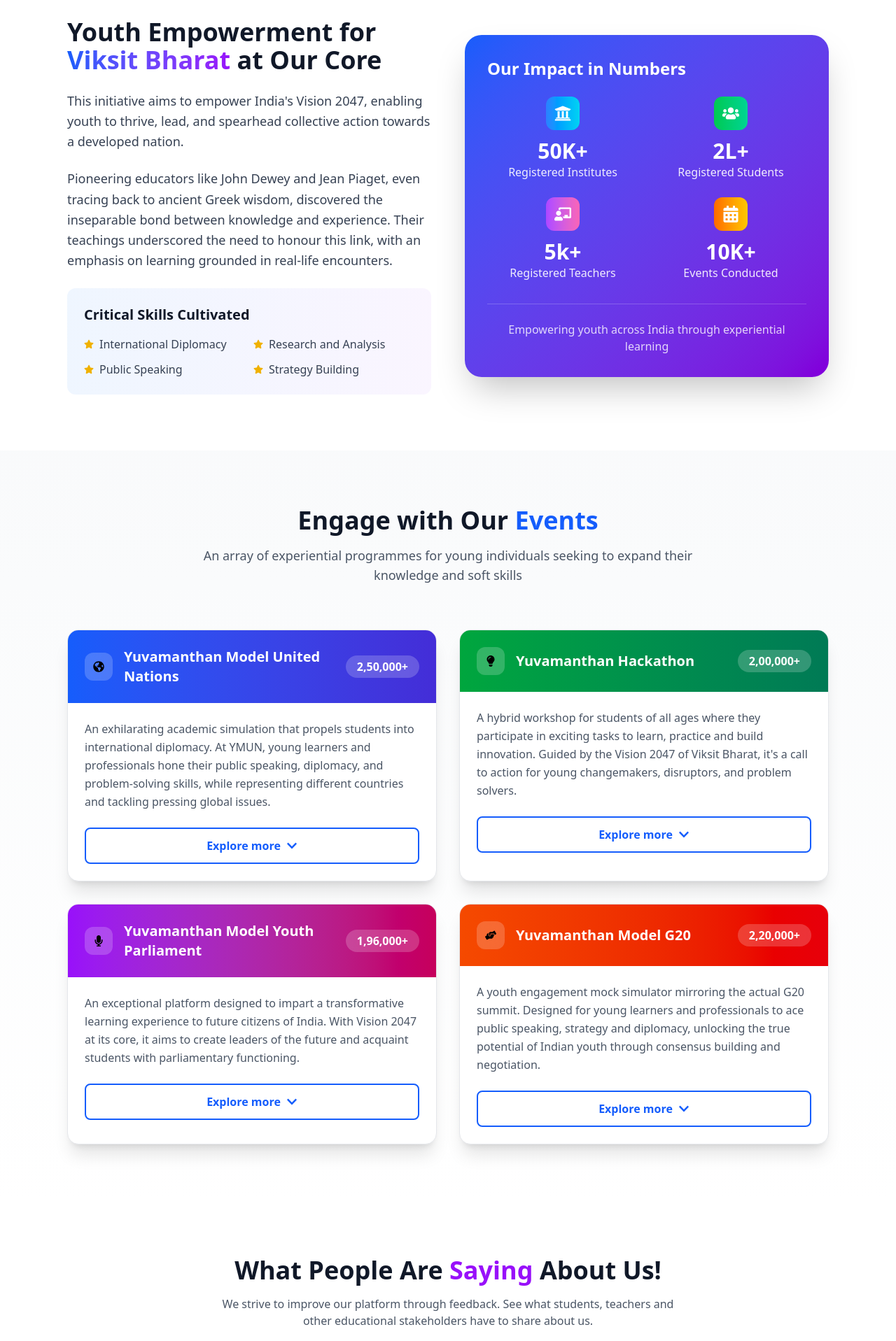
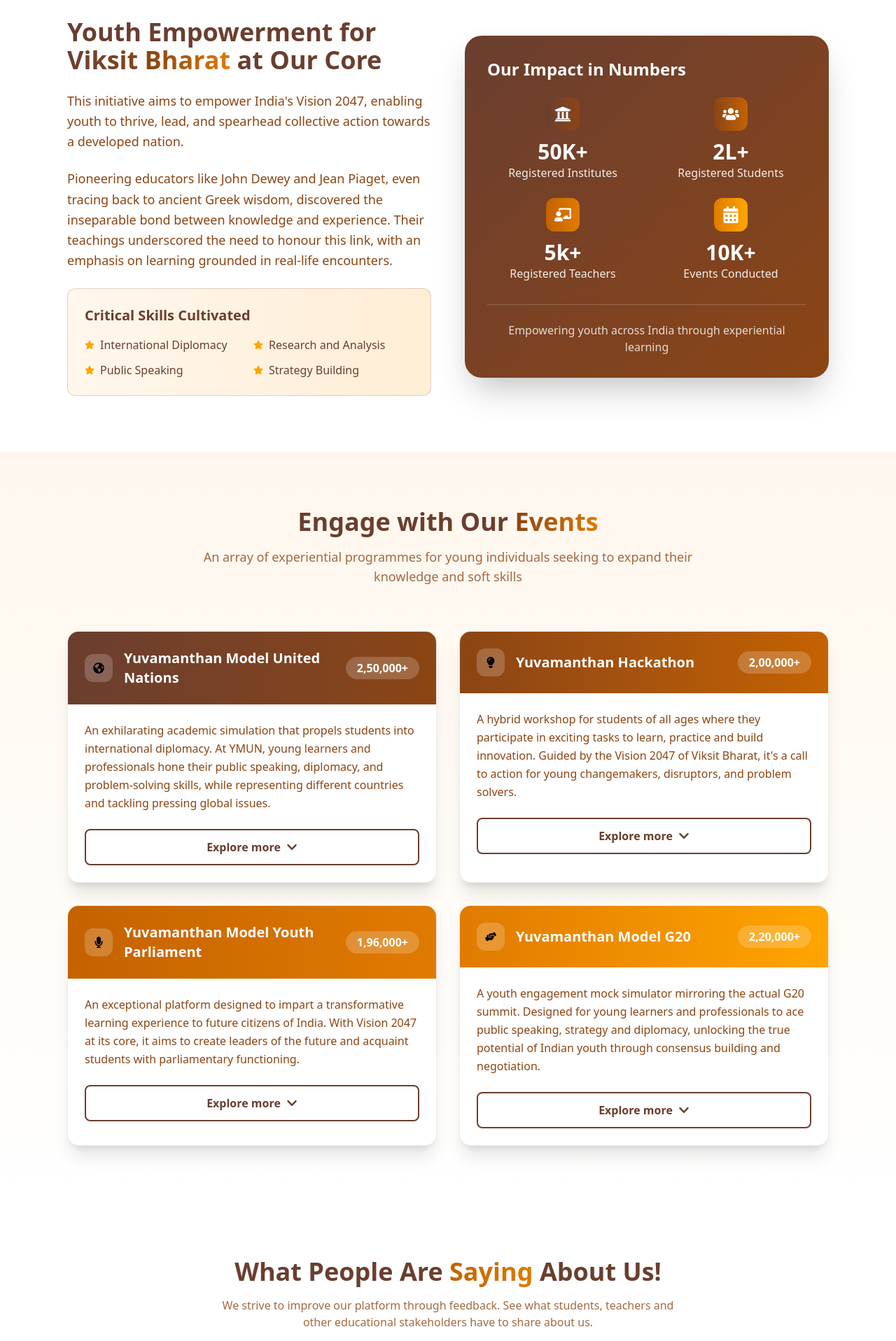
Before and after one commit to PrateekMishraaa/Yuvamanthan, a React app: page /about in a window 1280 px wide. Shown: the part 880-2797 px from the top of the page at 70% size. Built offline with nearby package versions, Linux system fonts and the light colour scheme; the HTML template or start-up script is replaced by a standard one.

Commit message:
contactus page

```diff
--- a/src/Pages/About.jsx
+++ b/src/Pages/About.jsx
@@ -15,7 +15,10 @@ import {
   FaChevronDown,
   FaStar,
   FaAward,
-  FaBullhorn
+  FaBullhorn,
+  // FaTarget,
+  FaRocket,
+  FaGraduationCap
 } from "react-icons/fa";
 import { motion } from "framer-motion";
 
@@ -27,25 +30,25 @@ const About = () => {
       number: "50K+",
       title: "Registered Institutes",
       icon: <FaUniversity className="text-2xl" />,
-      color: "from-blue-500 to-cyan-400"
+      gradient: "from-[#6A3E2E] to-[#8B4513]"
     },
     {
       number: "2L+",
       title: "Registered Students",
       icon: <FaUsers className="text-2xl" />,
-      color: "from-green-500 to-emerald-400"
+      gradient: "from-[#8B4513] to-[#C46200]"
     },
     {
       number: "5k+",
       title: "Registered Teachers",
       icon: <FaChalkboardTeacher className="text-2xl" />,
-      color: "from-purple-500 to-pink-400"
+      gradient: "from-[#C46200] to-[#E07B00]"
     },
     {
       number: "10K+",
       title: "Events Conducted",
       icon: <FaCalendarAlt className="text-2xl" />,
-      color: "from-orange-500 to-yellow-400"
+      gradient: "from-[#E07B00] to-[#FFA500]"
     },
   ];
 
@@ -55,49 +58,49 @@ const About = () => {
       participants: "2,50,000",
       description: "An exhilarating academic simulation that propels students into international diplomacy. At YMUN, young learners and professionals hone their public speaking, diplomacy, and problem-solving skills, while representing different countries and tackling pressing global issues.",
       icon: <FaGlobeAmericas />,
-      gradient: "from-blue-600 to-indigo-700"
+      gradient: "from-[#6A3E2E] to-[#8B4513]"
     },
     {
       title: "Yuvamanthan Hackathon",
       participants: "2,00,000",
       description: "A hybrid workshop for students of all ages where they participate in exciting tasks to learn, practice and build innovation. Guided by the Vision 2047 of Viksit Bharat, it's a call to action for young changemakers, disruptors, and problem solvers.",
       icon: <FaLightbulb />,
-      gradient: "from-green-600 to-emerald-700"
+      gradient: "from-[#8B4513] to-[#C46200]"
     },
     {
       title: "Yuvamanthan Model Youth Parliament",
       participants: "1,96,000",
       description: "An exceptional platform designed to impart a transformative learning experience to future citizens of India. With Vision 2047 at its core, it aims to create leaders of the future and acquaint students with parliamentary functioning.",
       icon: <FaMicrophone />,
-      gradient: "from-purple-600 to-pink-700"
+      gradient: "from-[#C46200] to-[#E07B00]"
     },
     {
       title: "Yuvamanthan Model G20",
       participants: "2,20,000",
       description: "A youth engagement mock simulator mirroring the actual G20 summit. Designed for young learners and professionals to ace public speaking, strategy and diplomacy, unlocking the true potential of Indian youth through consensus building and negotiation.",
       icon: <FaHandsHelping />,
-      gradient: "from-orange-600 to-red-600"
+      gradient: "from-[#E07B00] to-[#FFA500]"
     },
   ];
 
   const testimonials = [
     {
       quote: "Yuvamanthan model is a good opportunity for the youth to come forward and share their views on global issues which is a good initiative to solve the problems faced by the global citizens. Yuvamanthan model is an extraordinary platform designed to provide a transformative learning experience to the future youth of India.",
-    //   name: "Prof. S.K. Singh",
-    //   position: "Vice Chancellor",
-    //   institution: "Rajasthan Technical University Kota"
+      name: "Prof. S.K. Singh",
+      position: "Vice Chancellor",
+      institution: "Rajasthan Technical University Kota"
     },
     {
       quote: "Yuvamanthan-Model United Nations is an experiential learning initiative of the University Grants Commission, Government of India. It aims to develop leadership qualities, foster collaborative learning, and enhance problem-solving abilities among students.",
-    //   name: "Prof. G.D. Sharma",
-    //   position: "Vice Chancellor",
-    //   institution: "University of Science and Technology Meghalaya"
+      name: "Prof. G.D. Sharma",
+      position: "Vice Chancellor",
+      institution: "University of Science and Technology Meghalaya"
     },
     {
       quote: "It gives me immense pleasure to see that University Grant Commission, Government of India has come up with a brilliant notion in the format of Yuvamanthan- Model United Nations that facilitate the students and provides a platform to think critically and blossom as global leaders.",
-    //   name: "Dr Partha Sarathi Pramanik",
-    //   position: "Registrar",
-    //   institution: "Archarya Narendra Deo University Of Agriculture & Technology Ayodhya"
+      name: "Dr Partha Sarathi Pramanik",
+      position: "Registrar",
+      institution: "Archarya Narendra Deo University Of Agriculture & Technology Ayodhya"
     }
   ];
 
@@ -112,8 +115,8 @@ const About = () => {
     <>
       <Navbar />
 
-      {/* HERO SECTION */}
-      <section className="relative w-full px-4 sm:px-6 lg:px-24 py-16 md:py-28 bg-gradient-to-br from-gray-900 via-blue-900 to-purple-900 overflow-hidden">
+      {/* HERO SECTION - Updated with theme colors */}
+      <section className="relative w-full px-4 sm:px-6 lg:px-24 py-16 md:py-28 bg-gradient-to-br from-[#6A3E2E] via-[#8B4513] to-[#E07B00] overflow-hidden">
         <div className="absolute inset-0 opacity-10">
           <div className="absolute top-0 left-0 w-64 h-64 bg-white rounded-full -translate-x-1/2 -translate-y-1/2"></div>
           <div className="absolute bottom-0 right-0 w-96 h-96 bg-white rounded-full translate-x-1/3 translate-y-1/3"></div>
@@ -126,15 +129,15 @@ const About = () => {
             transition={{ duration: 0.8 }}
           >
             <h1 className="text-4xl sm:text-5xl md:text-6xl font-bold text-white mb-6 leading-tight">
-              Unleashing the <span className="text-transparent bg-clip-text bg-gradient-to-r from-yellow-300 to-orange-400">Power of Youth</span>
+              Unleashing the <span className="text-transparent bg-clip-text bg-gradient-to-r from-[#FFD700] to-[#FFA500]">Power of Youth</span>
             </h1>
 
             <p className="text-xl text-white/90 mb-10 max-w-3xl leading-relaxed">
               Yuvamanthan serves as a bridge between theoretical knowledge and practical application, providing a platform that empowers young people with skills-based capabilities. Through transformative experiential learning programs, we acknowledge the potential and aspirations of youth, cultivating knowledge through hands-on experience.
             </p>
 
-            <div className="bg-blue-800/30 backdrop-blur-sm rounded-2xl p-6 border border-blue-700/50 max-w-3xl">
-              <FaQuoteLeft className="text-3xl text-yellow-300 mb-4" />
+            <div className="bg-[#8B4513]/30 backdrop-blur-sm rounded-2xl p-6 border border-[#6A3E2E]/50 max-w-3xl">
+              <FaQuoteLeft className="text-3xl text-[#FFD700] mb-4" />
               <p className="text-white text-lg italic mb-4">
                 "We need to cultivate a generation whose aspiration is a 'Viksit Bharat', whose resolve is a 'Viksit Bharat', and whose commitment is a 'Viksit Bharat'. It's imperative that every citizen remains committed towards 'Viksit Bharat'"
               </p>
@@ -144,7 +147,7 @@ const About = () => {
         </div>
       </section>
 
-      {/* MISSION SECTION */}
+      {/* MISSION SECTION - Updated with theme colors */}
       <section className="py-20 px-4 sm:px-6 lg:px-24 bg-white">
         <div className="max-w-6xl mx-auto">
           <div className="flex flex-col lg:flex-row gap-12 items-center">
@@ -154,26 +157,26 @@ const About = () => {
               viewport={{ once: true }}
               className="lg:w-1/2"
             >
-              <h2 className="text-3xl sm:text-4xl font-bold text-gray-900 mb-6">
-                Youth Empowerment for <span className="text-transparent bg-clip-text bg-gradient-to-r from-blue-600 to-purple-600">Viksit Bharat</span> at Our Core
+              <h2 className="text-3xl sm:text-4xl font-bold text-[#6A3E2E] mb-6">
+                Youth Empowerment for <span className="text-transparent bg-clip-text bg-gradient-to-r from-[#6A3E2E] via-[#8B4513] to-[#E07B00]">Viksit Bharat</span> at Our Core
               </h2>
 
               <div className="space-y-6">
-                <p className="text-gray-700 text-lg leading-relaxed">
+                <p className="text-[#8B4513] text-lg leading-relaxed">
                   This initiative aims to empower India's Vision 2047, enabling youth to thrive, lead, and spearhead collective action towards a developed nation.
                 </p>
 
-                <p className="text-gray-700 text-lg leading-relaxed">
+                <p className="text-[#8B4513] text-lg leading-relaxed">
                   Pioneering educators like John Dewey and Jean Piaget, even tracing back to ancient Greek wisdom, discovered the inseparable bond between knowledge and experience. Their teachings underscored the need to honour this link, with an emphasis on learning grounded in real-life encounters.
                 </p>
 
-                <div className="bg-gradient-to-r from-blue-50 to-purple-50 rounded-xl p-6">
-                  <h3 className="font-bold text-gray-900 text-xl mb-4">Critical Skills Cultivated</h3>
+                <div className="bg-gradient-to-r from-[#FFF7ED] to-[#FFEDD5] rounded-xl p-6 border border-[#6A3E2E]/20">
+                  <h3 className="font-bold text-[#6A3E2E] text-xl mb-4">Critical Skills Cultivated</h3>
                   <div className="grid grid-cols-2 gap-3">
                     {skills.map((skill, index) => (
                       <div key={index} className="flex items-center gap-2">
-                        <FaStar className="text-yellow-500 text-sm" />
-                        <span className="text-gray-700">{skill}</span>
+                        <FaStar className="text-[#FFA500] text-sm" />
+                        <span className="text-[#6A3E2E]">{skill}</span>
                       </div>
                     ))}
                   </div>
@@ -187,12 +190,12 @@ const About = () => {
               viewport={{ once: true }}
               className="lg:w-1/2"
             >
-              <div className="bg-gradient-to-br from-blue-600 to-purple-700 rounded-3xl p-8 text-white shadow-2xl">
+              <div className="bg-gradient-to-br from-[#6A3E2E] to-[#8B4513] rounded-3xl p-8 text-white shadow-2xl">
                 <h3 className="text-2xl font-bold mb-6">Our Impact in Numbers</h3>
                 <div className="grid grid-cols-2 gap-6">
                   {stats.map((stat, index) => (
                     <div key={index} className="text-center">
-                      <div className={`inline-flex p-3 rounded-xl bg-gradient-to-r ${stat.color} mb-3`}>
+                      <div className={`inline-flex p-3 rounded-xl bg-gradient-to-r ${stat.gradient} mb-3`}>
                         {stat.icon}
                       </div>
                       <div className="text-3xl font-bold">{stat.number}</div>
@@ -211,14 +214,14 @@ const About = () => {
         </div>
       </section>
 
-      {/* PROGRAMS SECTION */}
-      <section className="py-20 px-4 sm:px-6 lg:px-24 bg-gradient-to-b from-gray-50 to-white">
+      {/* PROGRAMS SECTION - Updated with theme colors */}
+      <section className="py-20 px-4 sm:px-6 lg:px-24 bg-gradient-to-b from-[#FFF7ED] to-white">
         <div className="max-w-6xl mx-auto">
           <div className="text-center mb-16">
-            <h2 className="text-3xl sm:text-4xl font-bold text-gray-900 mb-4">
-              Engage with Our <span className="text-blue-600">Events</span>
+            <h2 className="text-3xl sm:text-4xl font-bold text-[#6A3E2E] mb-4">
+              Engage with Our <span className="text-transparent bg-clip-text bg-gradient-to-r from-[#8B4513] to-[#E07B00]">Events</span>
             </h2>
-            <p className="text-gray-600 max-w-3xl mx-auto text-lg">
+            <p className="text-[#8B4513]/80 max-w-3xl mx-auto text-lg">
               An array of experiential programmes for young individuals seeking to expand their knowledge and soft skills
             </p>
           </div>
@@ -233,7 +236,7 @@ const About = () => {
                 transition={{ delay: index * 0.1 }}
                 className="group"
               >
-                <div className="bg-white rounded-2xl overflow-hidden shadow-xl hover:shadow-2xl transition-all duration-300 h-full border border-gray-200">
+                <div className="bg-white rounded-2xl overflow-hidden shadow-xl hover:shadow-2xl transition-all duration-300 h-full border border-[#6A3E2E]/10">
                   <div className={`bg-gradient-to-r ${program.gradient} p-6`}>
                     <div className="flex items-center justify-between">
                       <div className="flex items-center gap-4">
@@ -249,12 +252,12 @@ const About = () => {
                   </div>
 
                   <div className="p-6">
-                    <p className="text-gray-600 mb-6 leading-relaxed">
+                    <p className="text-[#8B4513] mb-6 leading-relaxed">
                       {program.description}
                     </p>
 
                     <Link to={''}>
-                      <button className="w-full border-2 border-blue-600 text-blue-600 py-3 rounded-lg font-semibold hover:bg-blue-50 transition-colors flex items-center justify-center gap-2">
+                      <button className="w-full border-2 border-[#6A3E2E] text-[#6A3E2E] py-3 rounded-lg font-semibold hover:bg-[#FFF7ED] transition-colors flex items-center justify-center gap-2">
                         Explore more
                         <FaChevronDown className="group-hover:translate-y-1 transition-transform" />
                       </button>
@@ -267,14 +270,14 @@ const About = () => {
         </div>
       </section>
 
-      {/* TESTIMONIALS SECTION */}
+      {/* TESTIMONIALS SECTION - Updated with theme colors */}
       <section className="py-20 px-4 sm:px-6 lg:px-24 bg-white">
         <div className="max-w-6xl mx-auto">
           <div className="text-center mb-16">
-            <h2 className="text-3xl sm:text-4xl font-bold text-gray-900 mb-4">
-              What People Are <span className="text-purple-600">Saying</span> About Us!
+            <h2 className="text-3xl sm:text-4xl font-bold text-[#6A3E2E] mb-4">
+              What People Are <span className="text-transparent bg-clip-text bg-gradient-to-r from-[#C46200] to-[#E07B00]">Saying</span> About Us!
             </h2>
-            <p className="text-gray-600 max-w-2xl mx-auto">
+            <p className="text-[#8B4513]/80 max-w-2xl mx-auto">
               We strive to improve our platform through feedback. See what students, teachers and other educational stakeholders have to share about us.
             </p>
           </div>
@@ -294,22 +297,22 @@ const About = () => {
                     : 'hover:scale-102'
                 }`}
               >
-                <div className={`bg-gradient-to-br from-gray-50 to-white rounded-2xl p-6 h-full border-2 ${
+                <div className={`bg-gradient-to-br from-white to-[#FFF7ED] rounded-2xl p-6 h-full border-2 ${
                   expandedTestimonial === index
-                    ? 'border-blue-500 shadow-xl'
-                    : 'border-gray-200 shadow-lg hover:shadow-xl'
+                    ? 'border-[#8B4513] shadow-xl'
+                    : 'border-[#6A3E2E]/20 shadow-lg hover:shadow-xl'
                 }`}>
-                  <FaQuoteLeft className="text-3xl text-blue-500 mb-4" />
-                  <p className="text-gray-700 mb-6 leading-relaxed">
+                  <FaQuoteLeft className="text-3xl text-[#8B4513] mb-4" />
+                  <p className="text-[#8B4513] mb-6 leading-relaxed">
                     {expandedTestimonial === index
                       ? testimonial.quote
                       : `${testimonial.quote.substring(0, 150)}...`
                     }
                   </p>
-                  <div className="border-t border-gray-200 pt-4">
-                    <p className="font-bold text-gray-900">{testimonial.name}</p>
-                    <p className="text-blue-600">{testimonial.position}</p>
-                    <p className="text-gray-600 text-sm">{testimonial.institution}</p>
+                  <div className="border-t border-[#6A3E2E]/20 pt-4">
+                    <p className="font-bold text-[#6A3E2E]">{testimonial.name}</p>
+                    <p className="text-[#8B4513]">{testimonial.position}</p>
+                    <p className="text-[#8B4513]/80 text-sm">{testimonial.institution}</p>
                   </div>
                 </div>
               </motion.div>
@@ -317,9 +320,9 @@ const About = () => {
           </div>
 
           <div className="text-center">
-            <div className="inline-flex items-center gap-2 bg-yellow-50 border border-yellow-200 rounded-full px-6 py-3">
-              <FaAward className="text-yellow-500" />
-              <span className="text-gray-700 font-semibold">
+            <div className="inline-flex items-center gap-2 bg-gradient-to-r from-[#FFF7ED] to-[#FFEDD5] border border-[#FFA500] rounded-full px-6 py-3">
+              <FaAward className="text-[#FFA500]" />
+              <span className="text-[#6A3E2E] font-semibold">
                 Recognized and supported by University Grants Commission, Government of India
               </span>
             </div>
@@ -327,59 +330,7 @@ const About = () => {
         </div>
       </section>
 
-      {/* FINAL CTA */}
-      <section className="py-20 px-4 sm:px-6 lg:px-24 bg-gradient-to-r from-blue-900 via-indigo-800 to-purple-900">
-        <div className="max-w-4xl mx-auto text-center">
-          <motion.div
-            initial={{ opacity: 0, y: 20 }}
-            whileInView={{ opacity: 1, y: 0 }}
-            viewport={{ once: true }}
-          >
-            <h2 className="text-3xl sm:text-4xl font-bold text-white mb-6">
-              Join the Movement for <span className="text-yellow-300">Viksit Bharat</span>
-            </h2>
 
-            <p className="text-xl text-white/90 mb-10 max-w-2xl mx-auto leading-relaxed">
-              Be part of India's largest youth empowerment platform that bridges theoretical knowledge with practical application. Transform your potential into impact.
-            </p>
-
-            <div className="flex flex-col sm:flex-row gap-6 justify-center">
-              <Link to="/register">
-                <motion.button
-                  whileHover={{ scale: 1.05 }}
-                  whileTap={{ scale: 0.95 }}
-                  className="bg-gradient-to-r from-yellow-400 to-orange-500 text-gray-900 px-8 py-4 rounded-lg font-bold text-lg shadow-lg hover:shadow-xl transition-all"
-                >
-                  Register Your Institute
-                </motion.button>
-              </Link>
-
-              <Link to="/contact">
-                <motion.button
-                  whileHover={{ scale: 1.05 }}
-                  whileTap={{ scale: 0.95 }}
-                  className="bg-transparent border-2 border-white text-white px-8 py-4 rounded-lg font-bold text-lg hover:bg-white/10 transition-all"
-                >
-                  Become a Mentor
-                </motion.button>
-              </Link>
-            </div>
-
-            <div className="mt-12 pt-8 border-t border-white/20">
-              <div className="flex flex-wrap justify-center items-center gap-8 text-white/80">
-                <div className="flex items-center gap-2">
-                  <FaBullhorn className="text-yellow-400" />
-                  <span>Transformative Experiential Learning</span>
-                </div>
-                <div className="flex items-center gap-2">
-                  <FaHandsHelping className="text-green-400" />
-                  <span>Skills-Based Empowerment</span>
-                </div>
-              </div>
-            </div>
-          </motion.div>
-        </div>
-      </section>
 
       <Footer />
     </>
```
Also changed, not shown: src/Pages/Engage/YuvamanthanContact.jsx (+50 -25 lines).
